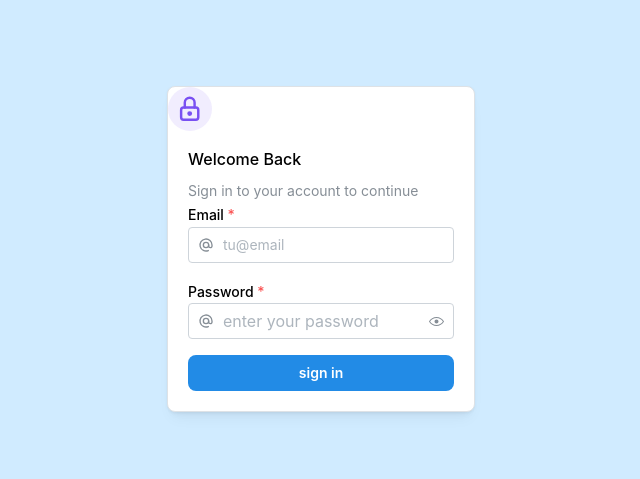
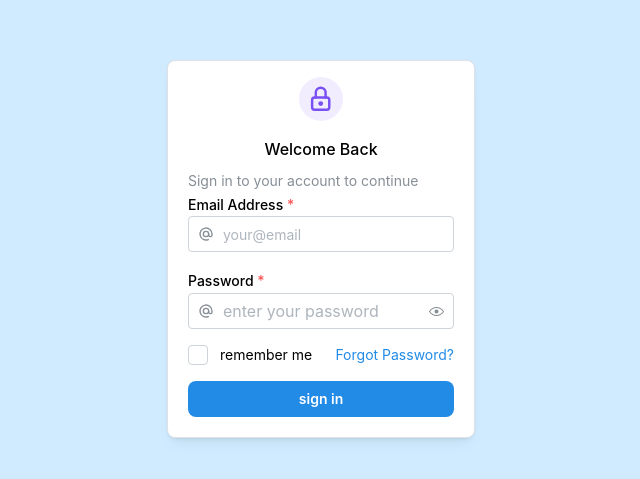
Before and after one commit to Guillerius5/videos-site, a React (Vite) app: page / in a window 1280 px wide. Shown: the part 151-630 px from the top of the page, without its empty margins (319-959 px from the left). Built offline with nearby package versions, Linux system fonts and the light colour scheme.

Commit message:
Login terminado con validacion y router

```diff
--- /dev/null
+++ b/src/pages/DashBoard.tsx
@@ -0,0 +1,8 @@
+export function DashBoard (){
+    return (
+        <>
+        mi dashboard
+
+        </>
+    )
+}
--- a/src/pages/Login.tsx
+++ b/src/pages/Login.tsx
@@ -1,45 +1,72 @@
-import { Card, ThemeIcon,  Text,TextInput,PasswordInput ,Button, Group } from '@mantine/core';
-import { Center } from '@mantine/core'
-import {IconAt, IconLock } from '@tabler/icons-react';
+import {Anchor, Button, Card, Center, Checkbox, Group, PasswordInput, Text, TextInput, ThemeIcon} from '@mantine/core';
+import {IconAt, IconLock} from '@tabler/icons-react';
+import {useNavigate} from "react-router-dom";
 
 export function Login() {
+
+    const navigate = useNavigate()
+    const handleSubmit = (e: React.FormEvent) => {
+        e.preventDefault();
+        navigate('/dashBoard');
+    };
+
     return (
-
-
         <Center h="100vh" bg="blue.1">
             <Card shadow="sm" padding="lg" radius="md" withBorder>
                 <Card.Section>
+                    <Center ta={"center"} pt={"md"}>
                         <ThemeIcon variant="light" radius="xl" size="xl" color="violet">
-                       <IconLock style={{ width: '70%', height: '70%' }} />
+                            <IconLock style={{width: '70%', height: '70%'}}/>
                         </ThemeIcon>
+                    </Center>
                 </Card.Section>
 
+
+                <Center ta="center">
                     <Group justify="space-between" mt="md" mb="xs">
                         <Text fw={500}>Welcome Back</Text>
 
                     </Group>
+                </Center>
+
 
                 <Text size="sm" c="dimmed">
                     Sign in to your account to continue
                 </Text>
 
+                <form onSubmit={handleSubmit}>
                 <TextInput
-                    label="Email"
-                    placeholder="tu@email"
-                    leftSection={<IconAt size={16} />}
+                    label="Email Address"
+                    placeholder="your@email"
+                    leftSection={<IconAt size={16}/>}
                     required
                 />
 
                 <PasswordInput
                     label={"Password"}
                     placeholder={"enter your password"}
-                    leftSection={<IconAt size={16} />}
+                    leftSection={<IconAt size={16}/>}
                     required
-                    mt={"md"}/>  {/*//mt margen top*/}
+                    mt={"md"}/>
 
-                <Button color="blue" fullWidth mt="md" radius="md">
+                <Group justify={"space-between"} mt={"md"}>
+                    <Checkbox
+                        color={"dark"}
+                        iconColor={"white"}
+                        label="remember me"/>
+
+                    <Anchor size="sm" href="#">
+                        Forgot Password?
+                    </Anchor>
+
+                </Group>
+
+
+                <Button type="submit" color="blue" fullWidth mt="md" radius="md"
+                >
                     sign in
                 </Button>
+                </form>
             </Card>
         </Center>
     )
--- a/src/router/index.tsx
+++ b/src/router/index.tsx
@@ -1,6 +1,7 @@
 
 import { createBrowserRouter } from 'react-router-dom';
 import { Login } from '../pages/Login.tsx';
+import {DashBoard} from "../pages/DashBoard.tsx";
 
 
 export const router = createBrowserRouter([
@@ -8,5 +9,9 @@ export const router = createBrowserRouter([
         path: '/',
         element: <Login />,
     },
+    {
+        path: '/dashBoard',
+        element: <DashBoard />,
+    },
 
 ]);
```
Lines whose indentation alone changed are shown as unchanged.
